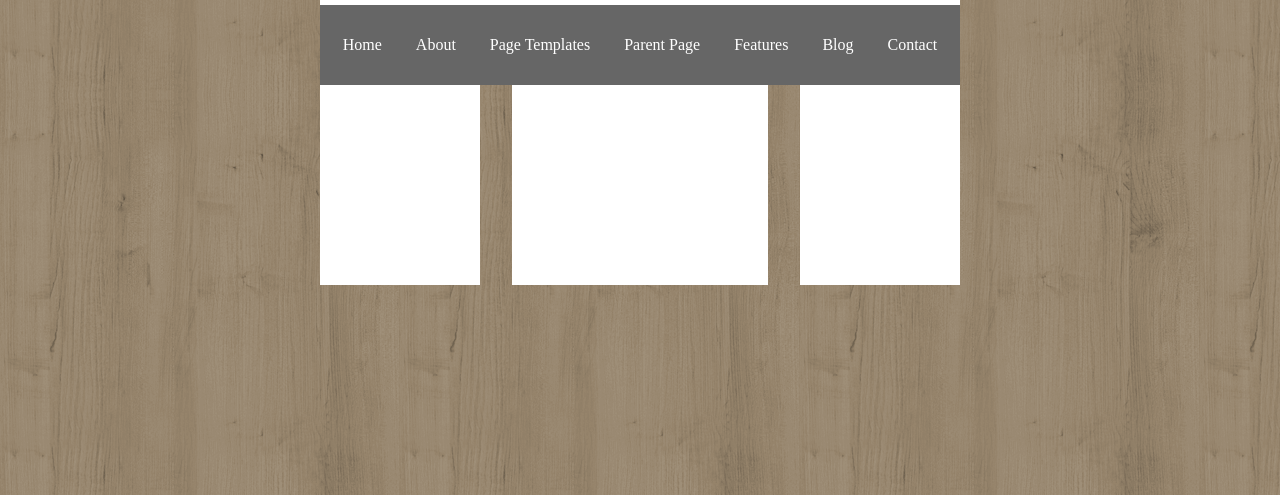
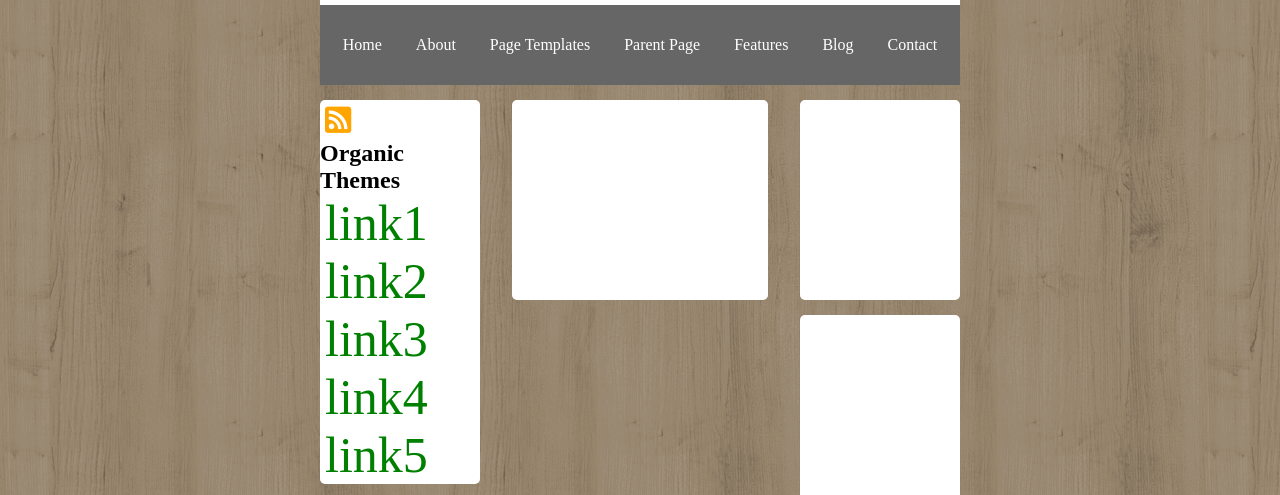
Before and after one commit to DavideBenazzi/htmlcss-wp, a plain HTML site: page index.html in a window 1280 px wide. Shown: the part 305-800 px from the top of the page. Drawn offline with Linux system fonts and the light colour scheme.

Commit message:
Colonna sinistra

```diff
--- a/css/style.css
+++ b/css/style.css
@@ -53,9 +53,6 @@ nav {
   background: #cecece;
   background-size: cover;
 }
-
-
-
 /* corpo centrale */
 main::after {
   content:'';
@@ -63,24 +60,57 @@ main::after {
   clear:both;
 }
 
+main {
+  padding: 15px 0;
+}
+/* colonna sx */
 .col-sx {
-  height: 200px;
   width: 25%;
   background: white;
+  border-radius: 5px;
   float:left;
+}
+
+.col-sx i {
+  font-size: 30px;
+  color: orange;
+  margin: 5px;
+}
+
+.col-sx h2 {
+  display: inline-block;
+  text-transform: capitalize;
+}
+
+.col-sx li {
+  list-style: none;
+}
+
+.col-sx a {
+  text-decoration: none;
+  color: green;
+  font-size: 50px;
+  padding: 5px;
 }
 
 .col-cntr {
   height: 200px;
   width: 40%;
   background: white;
+  border-radius: 5px;
   float:left;
   margin: 0 5%;
 }
 
 .col-dx {
-  height: 200px;
+  height: 800px;
   width: 25%;
-  background: white;
   float:left;
 }
+
+.widget {
+  height: 200px;
+  background: white;
+  border-radius: 5px;
+  margin-bottom: 15px;
+}
--- a/index.html
+++ b/index.html
@@ -49,12 +49,37 @@
         <!-- corpo centrale -->
         <aside class="col-sx">
           <!-- link col sx -->
+          <i class="fas fa-rss-square"></i>
+          <h2>Organic Themes</h2>
+          <ul>
+            <li>
+              <a href="#">link1</a>
+            </li>
+            <li>
+              <a href="#">link2</a>
+            </li>
+            <li>
+              <a href="#">link3</a>
+            </li>
+            <li>
+              <a href="#">link4</a>
+            </li>
+            <li>
+              <a href="#">link5</a>
+            </li>
+          </ul>
         </aside>
         <section class="col-cntr">
           <!-- corpo centrale -->
         </section>
         <aside class="col-dx">
           <!-- 2 colonne di dx -->
+          <div class="widget">
+
+          </div>
+          <div class="widget">
+
+          </div>
         </aside>
       </main>
 
```
